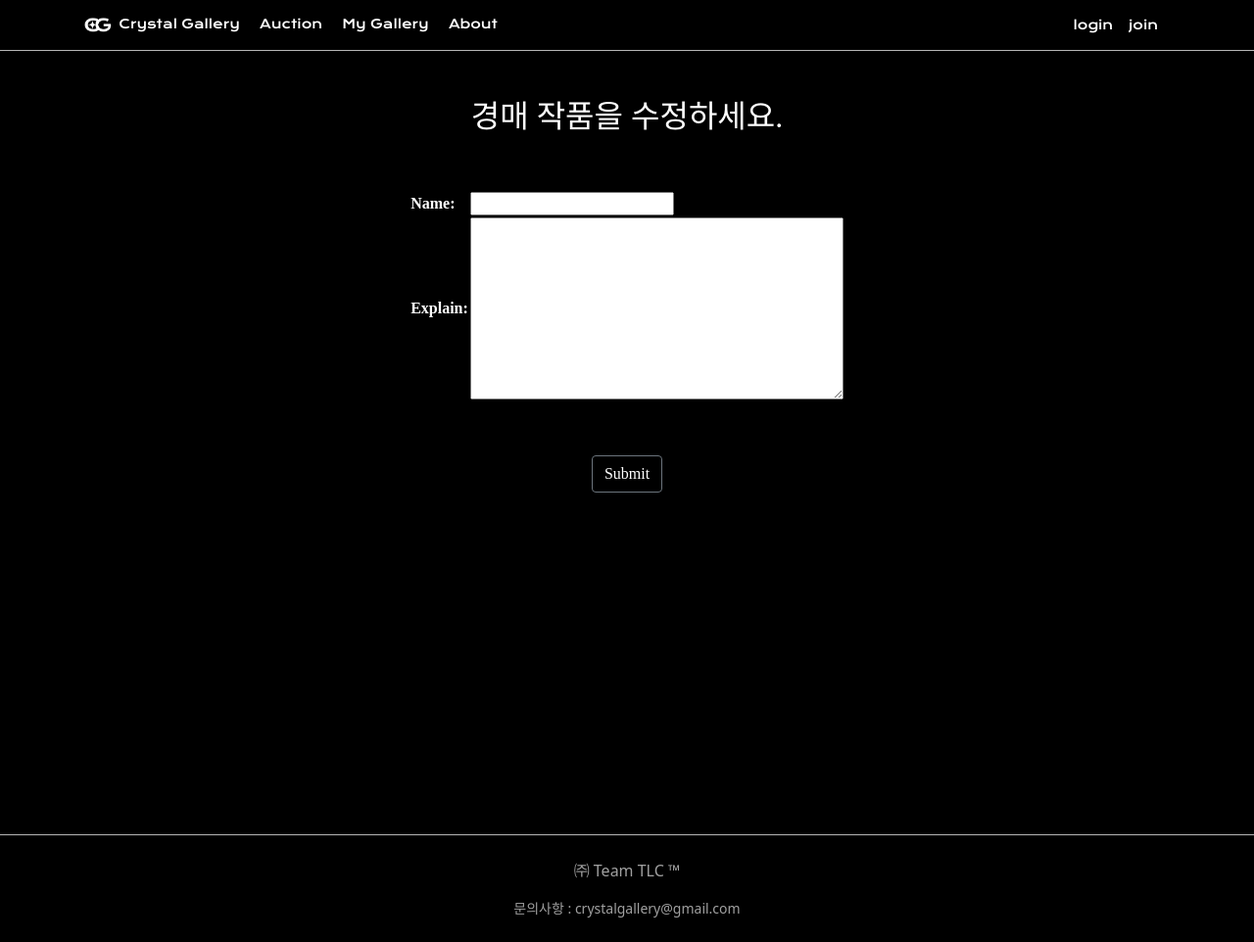
After one commit to hongin12/Crystal-Gallery, a Django app: page /auction/4/edit in a window 1280 px wide. The commit adds this page. Shown: the whole page at 98% size. Run offline with Django 3.2, Linux system fonts and the light colour scheme; data comes from the database, SQL or seed files in the repository; some web fonts are replaced.

Commit message:
[feat] Mygallery edit 기능 구현
view, form, url, edit.html 추가

```diff
--- a/CrystalGallery/CrystalGallery/urls.py
+++ b/CrystalGallery/CrystalGallery/urls.py
@@ -36,6 +36,7 @@ urlpatterns = [
     path('create/', views.create_profile, name = 'create'),
     path("comment", views.comment, name="comment"),
     path('bid/', views.bid, name='bid'),
+    path('auction/<int:listings_id>/edit', views.edit, name='edit'),
 ] + static(settings.MEDIA_URL, document_root=settings.MEDIA_ROOT)
 
 if settings.DEBUG:
--- a/CrystalGallery/crystal/forms.py
+++ b/CrystalGallery/crystal/forms.py
@@ -51,3 +51,11 @@ class Profile_Form(forms.ModelForm):
         'explain',
         'time_ending',
         ]
+
+class Edit_Form(forms.ModelForm):
+    class Meta:
+        model = Listing
+        fields = [
+            'name',
+            'explain',
+        ]
--- /dev/null
+++ b/CrystalGallery/crystal/templates/edit.html
@@ -0,0 +1,52 @@
+{% extends "base.html" %}
+{% load static %}
+
+{% block title %}
+작품수정
+{% endblock title %}
+
+{% block head %}
+<style>
+    @font-face {
+      font-family: 'IBMPlexSansKR-Regular';
+      src: url('https://cdn.jsdelivr.net/gh/projectnoonnu/noonfonts_20-07@1.0/IBMPlexSansKR-Regular.woff') format('woff');
+      font-weight: normal;
+      font-style: normal;
+    }
+
+    .wrapper {
+      background-color: black;
+      color: white;
+      font-family: 'IBMPlexSansKR-Regular';
+    }
+  </style>
+
+  {% endblock head %}
+
+
+  <body>
+    {% block content %}
+    <div class="wrapper">
+        <center>
+          <div class="container">
+            <br><br>
+            {% block replace %}
+            <div class="text-white">
+                <h2>경매 작품을 수정하세요.</h2>
+    <form method="POST" enctype="multipart/form-data">
+        {% csrf_token %}
+        <br><br>
+        <table style="color: #ffffff;">
+            {{form.as_table}}
+        </table>
+        <br><br>
+        <input type="submit" class="btn btn-outline-secondary my-2" name="edit" style="color: white;">
+        {% endblock replace %}
+    </form>
+    </div>
+</div>
+<br><br>
+</center>
+</div>
+{% endblock content %}
+</body>
--- a/CrystalGallery/crystal/templates/mygallery.html
+++ b/CrystalGallery/crystal/templates/mygallery.html
@@ -103,7 +103,9 @@ mygallery
                                 <div style="float: right;">
                                   <button type="button" class="btn btn-sm btn-outline-secondary"
                                     onclick="location.href='{% url 'auction' art.id %}'">View</button>
-                                </div>
+        <!--수정 버튼 추가-->      <button type="button" class="btn btn-sm btn-outline-secondary"
+                                    onclick="location.href='{% url 'edit' art.id %}'">edit</button>
+                                  </div>
                               </div>
                             </div>
                           </div>
--- a/CrystalGallery/crystal/views.py
+++ b/CrystalGallery/crystal/views.py
@@ -218,3 +218,21 @@ def comment(request):
         newComment.save()
         return redirect("auction", item_id)
     return redirect("main")
+
+def edit(request, listings_id):
+    myart = Listing.objects.get(id=listings_id)
+    # 글의 수정사항을 입력하고 제출을 눌렀을 때
+    if request.method == "POST":
+        form = Edit_Form(request.POST, request.FILES)
+        if form.is_valid():
+            print(form.cleaned_data)
+            # {'name': '수정된 이름', 'image': <InMemoryUploadedFile: Birman_43.jpg 	(image/jpeg)>, 'gender': 'female', 'body': '수정된 내용'}
+            myart.name = form.cleaned_data['name']
+            myart.explain = form.cleaned_data['explain']
+            myart.save()
+            return redirect('/auction/'+str(myart.pk))
+
+    # 수정사항을 입력하기 위해 페이지에 처음 접속했을 때
+    else:
+        form = Edit_Form()
+        return render(request, 'edit.html',{'form':form})
```
Also changed, not shown: CrystalGallery/crystal/migrations/0002_listing_status.py (added), CrystalGallery/crystal/migrations/0003_remove_listing_status.py (added), CrystalGallery/media/images/KakaoTalk_20210731_184701398_HukaspL.jpg (added), CrystalGallery/media/images/KakaoTalk_20210731_184703131.jpg (added).
